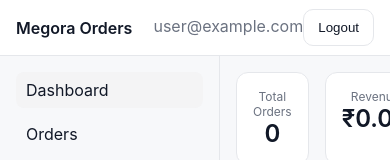
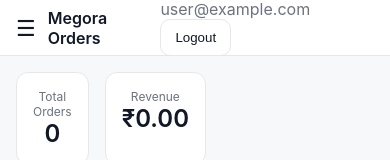
Before and after one commit to prejin2310/megora-inventory, a React (Vite) app: page /admin in a window 390 px wide. Shown: the top 160 px of the page. Built offline with nearby package versions, Linux system fonts and the light colour scheme; no server answers; the database is empty; sample sign-in values are in the browser's storage.

Commit message:
admin homepage design convert to mobile responsive

```diff
--- a/src/components/layout/AdminLayout.jsx
+++ b/src/components/layout/AdminLayout.jsx
@@ -1,18 +1,29 @@
-import React from 'react'
+import React, { useState } from 'react'
 import { Outlet } from 'react-router-dom'
 import Topbar from './Topbar'
 import Sidebar from './Sidebar'
+import './admin-responsive.css'
 
 export default function AdminLayout() {
+  const [sidebarOpen, setSidebarOpen] = useState(false)
+
   return (
     <div className="admin-shell">
-      <Topbar />
+      <Topbar onToggleSidebar={() => setSidebarOpen(!sidebarOpen)} />
       <div className="admin-body">
-        <Sidebar />
+        <Sidebar className={sidebarOpen ? 'sidebar open' : 'sidebar'} />
         <main className="admin-main">
           <Outlet />
         </main>
       </div>
+
+      {/* Overlay for mobile when sidebar is open */}
+      {sidebarOpen && (
+        <div
+          className="sidebar-overlay"
+          onClick={() => setSidebarOpen(false)}
+        />
+      )}
     </div>
   )
 }
--- a/src/components/layout/Sidebar.jsx
+++ b/src/components/layout/Sidebar.jsx
@@ -1,9 +1,10 @@
+// Sidebar.jsx
 import React from 'react'
 import { NavLink } from 'react-router-dom'
 
-export default function Sidebar() {
+export default function Sidebar({ className = '' }) {
   return (
-    <aside className="sidebar">
+    <aside className={className}>
       <NavLink to="/admin">Dashboard</NavLink>
       <NavLink to="/admin/orders">Orders</NavLink>
       <NavLink to="/admin/products">Products</NavLink>
--- a/src/components/layout/Topbar.jsx
+++ b/src/components/layout/Topbar.jsx
@@ -1,11 +1,13 @@
-import React from 'react'
+// Topbar.jsx
+import React, { useState } from 'react'
 import { useAuth } from '../../auth/AuthContext'
 import Button from '../ui/Button'
 
-export default function Topbar() {
+export default function Topbar({ onToggleSidebar }) {
   const { user, logout } = useAuth()
   return (
     <header className="topbar">
+      <span className="menu-toggle" onClick={onToggleSidebar}>☰</span>
       <div className="brand">Megora Orders</div>
       <div className="grow" />
       {user && (
--- /dev/null
+++ b/src/components/layout/admin-responsive.css
@@ -0,0 +1,67 @@
+/* admin-responsive.css */
+
+/* Mobile (default small screens < 768px) */
+@media (max-width: 768px) {
+  .admin-body {
+    grid-template-columns: 1fr; /* Sidebar collapses above main */
+  }
+
+  .sidebar {
+    position: fixed;
+    top: 56px; /* below topbar */
+    left: -100%;
+    width: 220px;
+    height: calc(100vh - 56px);
+    background: var(--card);
+    border-right: 1px solid var(--border);
+    padding: 16px;
+    display: flex;
+    flex-direction: column;
+    gap: 8px;
+    transition: left 0.3s ease;
+    z-index: 1000;
+  }
+
+  .sidebar.open {
+    left: 0;
+  }
+
+  .admin-main {
+    padding: 12px;
+  }
+
+  .topbar {
+    justify-content: space-between;
+  }
+
+  .topbar .brand {
+    font-size: 16px;
+  }
+
+  /* Optional: hamburger menu */
+  .menu-toggle {
+    display: block;
+    cursor: pointer;
+    font-size: 22px;
+    margin-right: 12px;
+  }
+}
+
+/* Desktop (>= 768px) */
+@media (min-width: 769px) {
+  .sidebar {
+    position: relative;
+    left: 0;
+    height: auto;
+    width: 220px;
+    flex-shrink: 0;
+  }
+
+  .menu-toggle {
+    display: none;
+  }
+
+  .admin-body {
+    grid-template-columns: 220px 1fr;
+  }
+}
--- /dev/null
+++ b/src/components/layout/admin.css
@@ -0,0 +1,112 @@
+/* General Layout */
+.admin-shell {
+  display: flex;
+  flex-direction: column;
+  min-height: 100vh;
+}
+
+.admin-body {
+  display: flex;
+  flex: 1;
+  position: relative;
+}
+
+.admin-main {
+  flex: 1;
+  padding: 16px;
+  background: #f9fafb;
+  overflow-y: auto;
+}
+
+/* Topbar */
+.topbar {
+  display: flex;
+  align-items: center;
+  justify-content: space-between;
+  background: white;
+  border-bottom: 1px solid #e5e7eb;
+  padding: 12px 16px;
+}
+
+.menu-btn {
+  font-size: 20px;
+  background: none;
+  border: none;
+  cursor: pointer;
+  margin-right: 12px;
+  display: none; /* visible only on mobile */
+}
+
+.brand {
+  font-weight: bold;
+  font-size: 18px;
+}
+
+.user-email {
+  font-size: 14px;
+  color: #6b7280;
+  margin-right: 12px;
+}
+
+/* Sidebar */
+.sidebar-wrapper {
+  width: 240px;
+  background: white;
+  border-right: 1px solid #e5e7eb;
+  transition: transform 0.3s ease-in-out;
+}
+
+.sidebar {
+  display: flex;
+  flex-direction: column;
+  padding: 16px;
+}
+
+.sidebar-link {
+  display: block;
+  padding: 10px 14px;
+  margin-bottom: 6px;
+  border-radius: 6px;
+  font-size: 14px;
+  color: #374151;
+  text-decoration: none;
+  transition: background 0.2s;
+}
+
+.sidebar-link:hover {
+  background: #f3f4f6;
+}
+
+.sidebar-link.active {
+  background: #111827;
+  color: white;
+}
+
+/* Mobile styles */
+@media (max-width: 1024px) {
+  .menu-btn {
+    display: inline-block;
+  }
+
+  .sidebar-wrapper {
+    position: fixed;
+    top: 0;
+    left: 0;
+    height: 100%;
+    transform: translateX(-100%);
+    z-index: 40;
+  }
+
+  .sidebar-wrapper.open {
+    transform: translateX(0);
+  }
+
+  .sidebar-overlay {
+    position: fixed;
+    inset: 0;
+    background: rgba(0, 0, 0, 0.5);
+    z-index: 30;
+  }
+}
+
+/* UI changes dont push to git oKAYYYYYYY  - Pull from git and work on pls */
```
